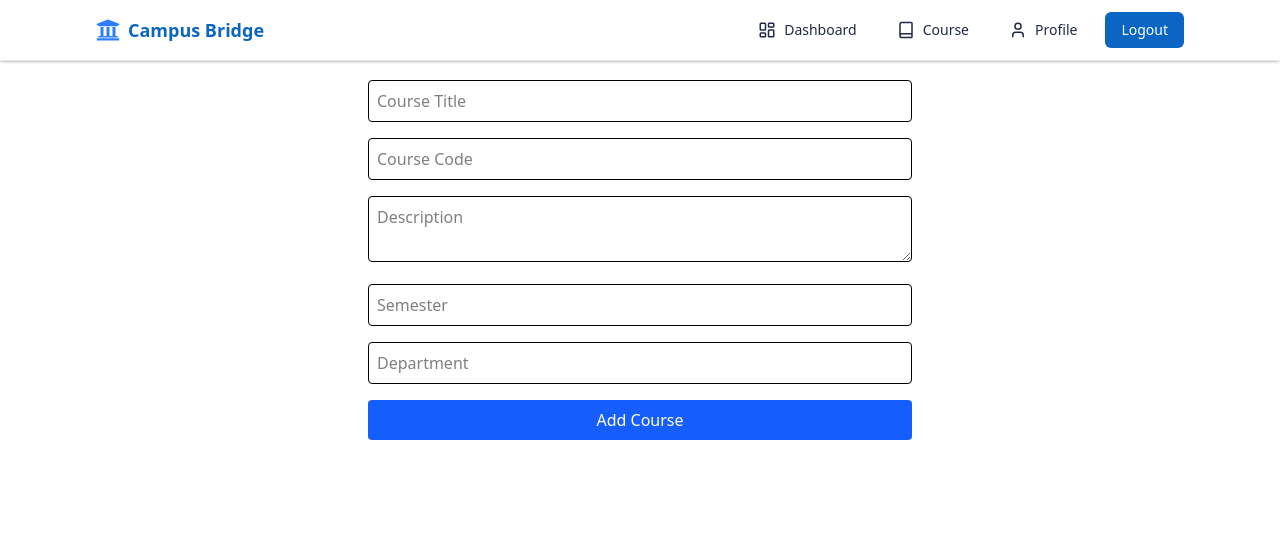
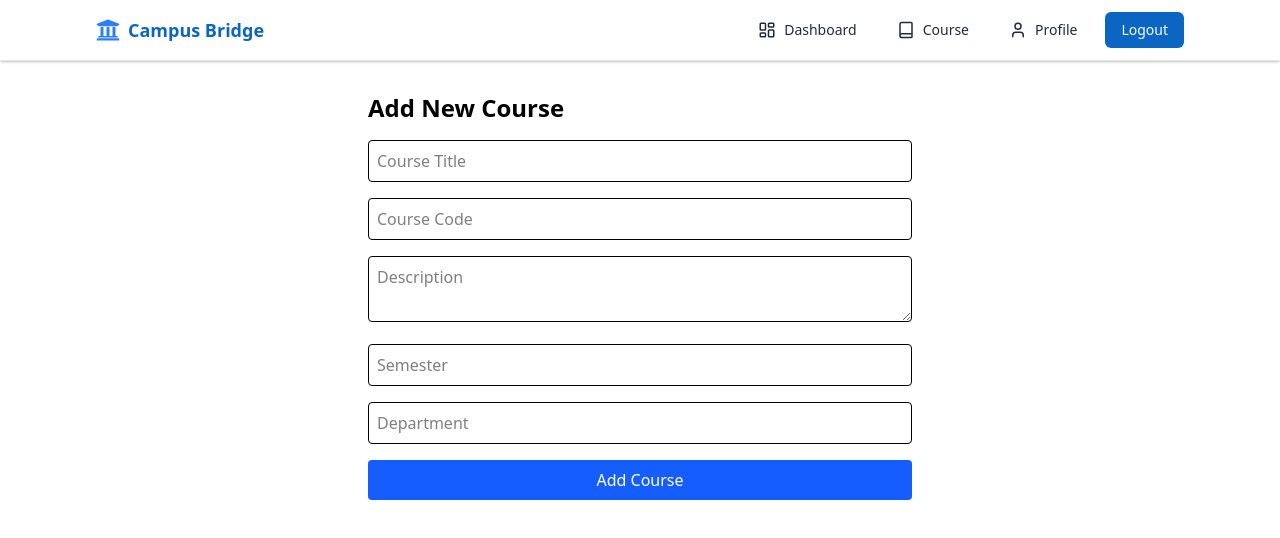
Before and after one commit to KarthikBandi75/xhorizon-frontend, a React (Vite) app: page /add-course in a window 1280 px wide. Shown: the top 538 px of the page. Built offline with nearby package versions, Linux system fonts and the light colour scheme; sample sign-in values are in the browser's storage.

Commit message:
Update AddCourse.jsx

```diff
--- a/src/Pages/Admin/AddCourse.jsx
+++ b/src/Pages/Admin/AddCourse.jsx
@@ -52,7 +52,7 @@ const AddCourse = () => {
   };
 
   return (
-    <div className="max-w-xl mx-auto p-4">
+    <div className="max-w-xl mx-auto p-4 mt-15">
       <h2 className="text-2xl font-bold mb-4">Add New Course</h2>
       {message && <p className="text-green-600 mb-2">{message}</p>}
       {error && <p className="text-red-600 mb-2">{error}</p>}
@@ -93,7 +93,7 @@ const AddCourse = () => {
         />
         <button
           type="submit"
-          className="w-full bg-blue-600 text-white py-2 px-4 rounded hover:bg-blue-700"
+          className="w-full bg-blue-600 text-white py-2 px-4 rounded hover:bg-blue-700 cursor-pointer"
         >
           Add Course
         </button>
```
